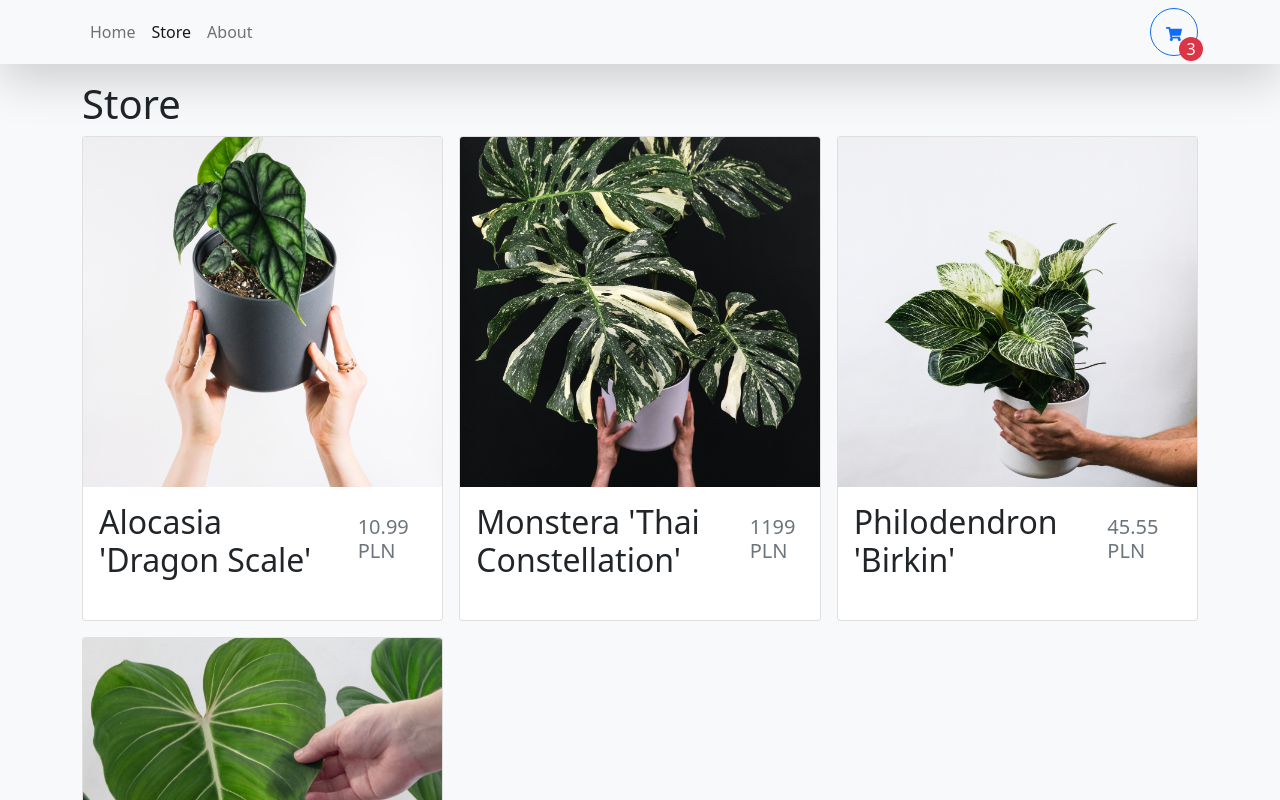
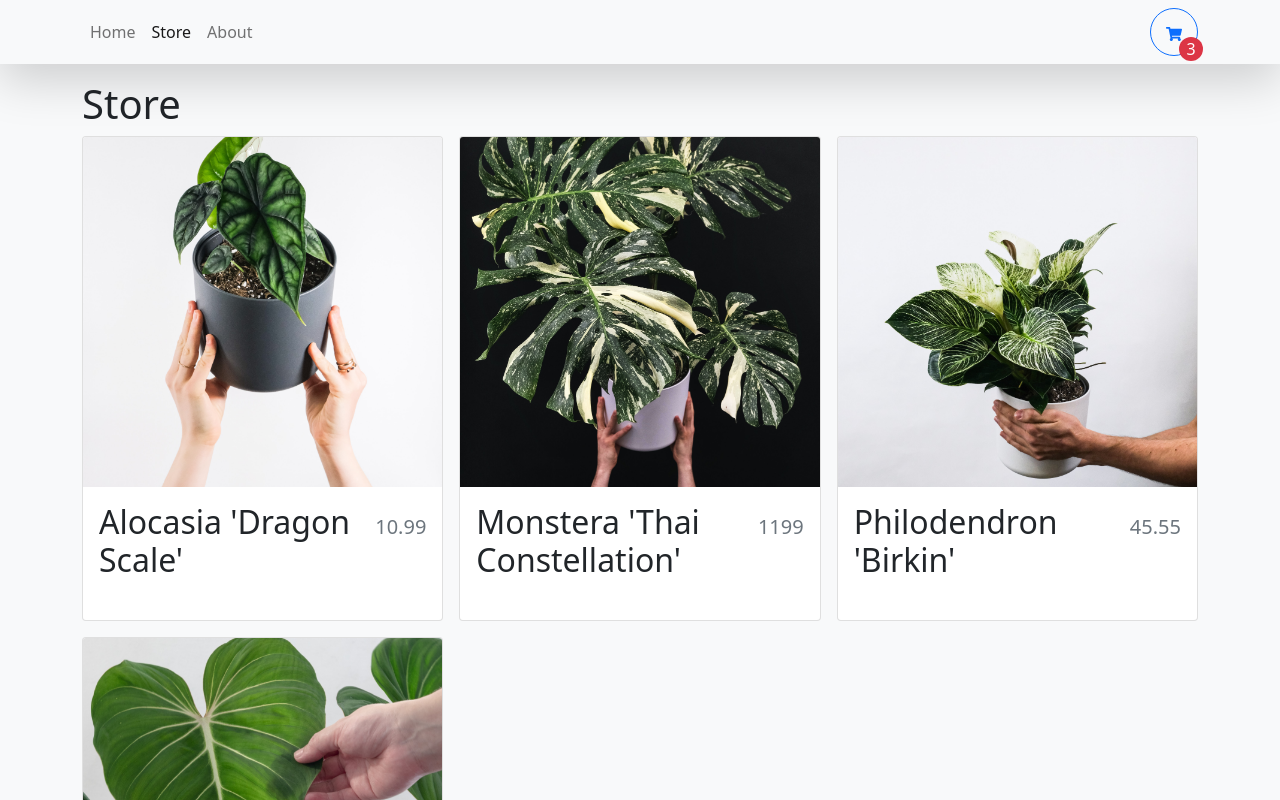
Before and after one commit to jakub0227/E-shop-with-cart, a React (Vite) app: page /store in a window 1280 px wide. Shown: the top 800 px of the page. Built offline with nearby package versions, Linux system fonts and the light colour scheme.

Commit message:
fix flex in card.title

```diff
--- a/src/components/StoreItem.tsx
+++ b/src/components/StoreItem.tsx
@@ -18,9 +18,9 @@
         style={{ objectFit: "cover" }}
       />
       <Card.Body className="d-flex flex-column">
-        <Card.Title className="d-flex justify-content-space-between align-items-baseline mb-4">
+        <Card.Title className="d-flex justify-content-between align-items-baseline mb-4">
           <span className="fs-2">{name}</span>
-          <span className="ms-2 text-muted">{price} PLN</span>
+          <span className="ms-2 text-muted">{price}</span>
         </Card.Title>
       </Card.Body>
     </Card>
```
